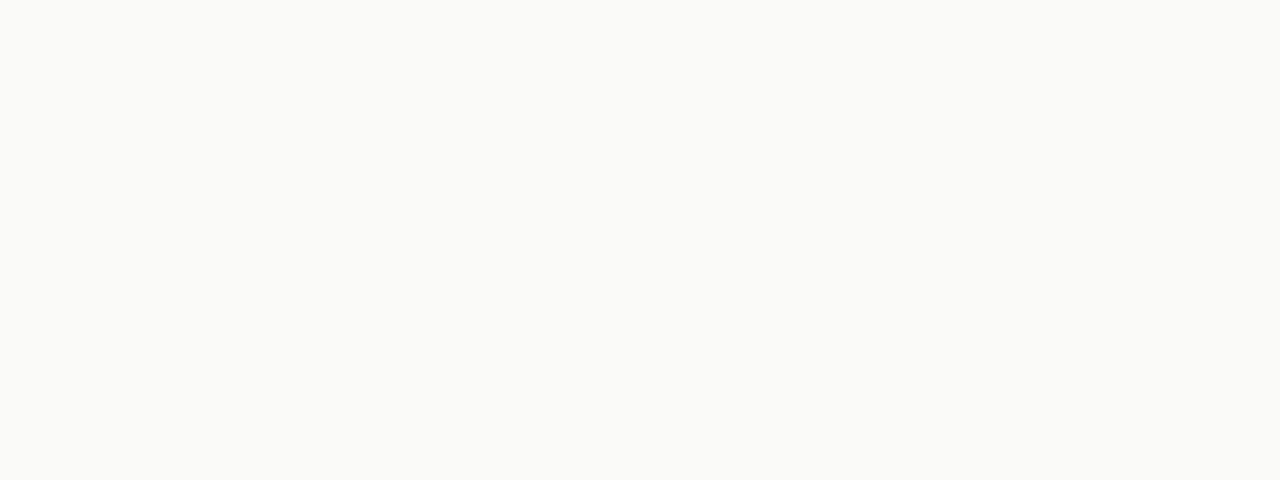
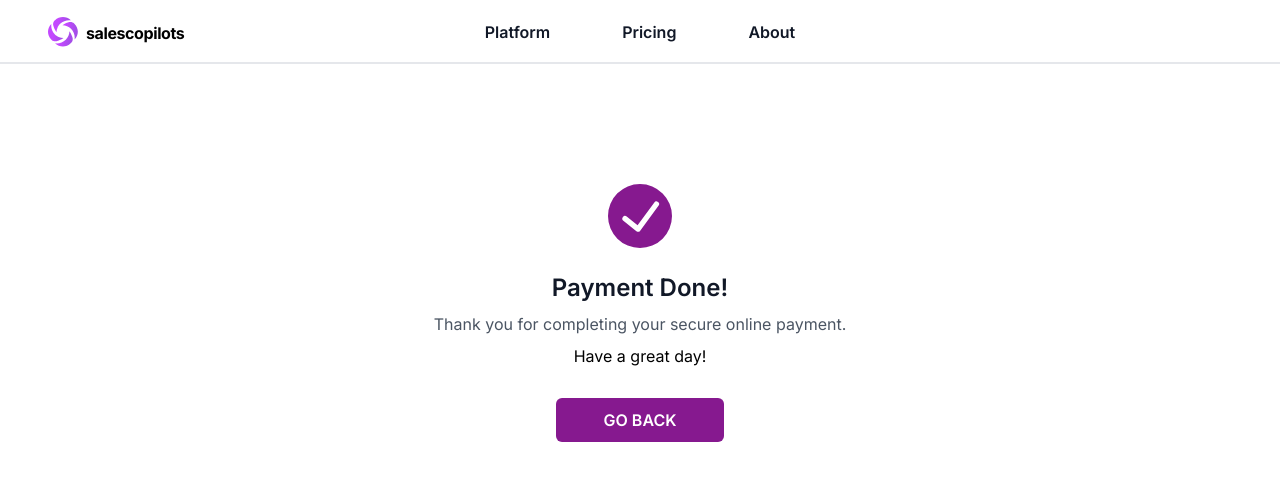
Before and after one commit to Momin-Mahmud/nick-react-app, a React (Vite) app in the folder nick-react-app/: page /payment-successful in a window 1280 px wide. Before the commit this address had no page. Shown: the top 480 px of the page. Built offline with nearby package versions, Linux system fonts and the light colour scheme; no server answers; sample sign-in values are in the browser's storage.

Commit message:
Added checout sesison api

```diff
--- /dev/null
+++ b/nick-react-app/src/components/base/PricingCard/PaymentCancelled/index.tsx
@@ -0,0 +1,26 @@
+import React from "react"
+import { useNavigate } from "react-router-dom"
+import Icon from "../../../../utils/Icon"
+
+const PaymentCancelled = () => {
+
+    const navigate = useNavigate()
+
+    return (
+        <div className="bg-white min-h-screen">
+      <div className="p-24  md:mx-auto">
+        <Icon className="cross" />
+        <div className="text-center">
+            <h3 className="md:text-2xl text-base text-gray-900 font-semibold text-center">Payment Cancelled!</h3>
+            <div className="py-10 text-center">
+                <span  onClick={() => navigate('/pricing')} className="px-12 bg-[#86198F] cursor-pointer rounded-md text-white font-semibold py-3">
+                    GO BACK
+               </span>
+            </div>
+        </div>
+    </div>
+  </div>
+    )
+}
+
+export default PaymentCancelled
--- /dev/null
+++ b/nick-react-app/src/components/base/PricingCard/PaymentSuccessful/index.tsx
@@ -0,0 +1,43 @@
+import React, { useEffect } from 'react'
+import { useNavigate } from 'react-router-dom'
+import apiRequest from '../../../../utils/axios/api-request'
+
+const PaymentSuccessful = () => {
+  const navigate = useNavigate()
+  const subsribeSuccesss = async () => {
+      const { data, error } = await apiRequest('post', `payment/subscribe`, {
+          data: { detail: {} }
+    })
+  }
+  useEffect(() => {
+    subsribeSuccesss()
+  }, [])
+
+  return (
+    <div className='bg-white min-h-screen'>
+      <div className='p-24  md:mx-auto'>
+        <svg viewBox='0 0 24 24' className='text-[#86198F] w-16 h-16 mx-auto my-6'>
+          <path
+            fill='currentColor'
+            d='M12,0A12,12,0,1,0,24,12,12.014,12.014,0,0,0,12,0Zm6.927,8.2-6.845,9.289a1.011,1.011,0,0,1-1.43.188L5.764,13.769a1,1,0,1,1,1.25-1.562l4.076,3.261,6.227-8.451A1,1,0,1,1,18.927,8.2Z'
+          ></path>
+        </svg>
+        <div className='text-center'>
+          <h3 className='md:text-2xl text-base text-gray-900 font-semibold text-center'>Payment Done!</h3>
+          <p className='text-gray-600 my-2'>Thank you for completing your secure online payment.</p>
+          <p> Have a great day! </p>
+          <div className='py-10 text-center'>
+            <span
+              onClick={() => navigate('/pricing')}
+              className='px-12 bg-[#86198F] cursor-pointer rounded-md text-white font-semibold py-3'
+            >
+              GO BACK
+            </span>
+          </div>
+        </div>
+      </div>
+    </div>
+  )
+}
+
+export default PaymentSuccessful
--- a/nick-react-app/src/components/base/PricingCard/PricingCard.jsx
+++ b/nick-react-app/src/components/base/PricingCard/PricingCard.jsx
@@ -8,17 +8,15 @@ import { useNavigate } from "react-router-dom";
 const PricingCard = (data) => {
   const cardData = data?.data;
 
-  const initiatePayment = (packageId) => {
-    debugger
-    const payload = {
-      id : packageId
-    }
+  const initiatePayment = async (packageId) => {
 
-    const { data, error } = apiRequest("post", "/payment/checkout-session", {
-      data: payload
-    })
+    const { data, error } =  await apiRequest("post", `payment/checkout_session`, {
+      params: {
+        id: packageId,
+      },
+    });
     if (!error) {
-      console.log(data)
+      window.location.href = data;
     }
   }
 
--- a/nick-react-app/src/components/routes/Router/index.jsx
+++ b/nick-react-app/src/components/routes/Router/index.jsx
@@ -10,6 +10,8 @@ import Pricing from "../../../pages/Pricing";
 import MyCompany from "../../../pages/MyCompany";
 import Signup from "../../../pages/Signup";
 import Onboarding from "../../../pages/Onboarding";
+import PaymentSuccessful from "../../base/PricingCard/PaymentSuccessful";
+import PaymentCancelled from "../../base/PricingCard/PaymentCancelled";
 
 const Router = () => {
 
@@ -45,6 +47,16 @@ const Router = () => {
               <MyCompany />
             </GUARD_ROUTE>
           }/>
+            <Route path="/payment-successful" element={
+            <GUARD_ROUTE>
+              <PaymentSuccessful />
+            </GUARD_ROUTE>
+          } />
+          <Route path="/payment-cancelled" element={
+            <GUARD_ROUTE>
+              <PaymentCancelled />
+            </GUARD_ROUTE>
+          }/>
           <Route path='/signup' element={<Signup />} />
           <Route path='/onboarding' element={
             <GUARD_ROUTE>
--- a/nick-react-app/src/utils/Icon/iconList.jsx
+++ b/nick-react-app/src/utils/Icon/iconList.jsx
@@ -689,4 +689,11 @@ export const iconsList = {
       />
     ),
   },
+  cross: {
+    viewBox :  "0 0 490 490",
+    path: (
+      <polygon points="386.813,0 245,141.812 103.188,0 0,103.188 141.813,245 0,386.812 103.187,489.999 245,348.187 386.813,490
+	490,386.812 348.187,244.999 490,103.187 "/>
+    )
+  }
 };
--- a/nick-react-app/src/utils/axios/api-request.js
+++ b/nick-react-app/src/utils/axios/api-request.js
@@ -14,6 +14,7 @@ const apiRequest = async (method, url, options = {}) => {
       ...options,
       data: options.data || null,
     });
+    console.log('Response in API INStance', response.data)
     return { data: response.data, error: null, status: response.status };
   } catch (error) {
     return {
```
Also changed, not shown: nick-react-app/vite.config.js.timestamp-1727452195426-29c413b2ba40b.mjs (added, +16 -0 lines).
